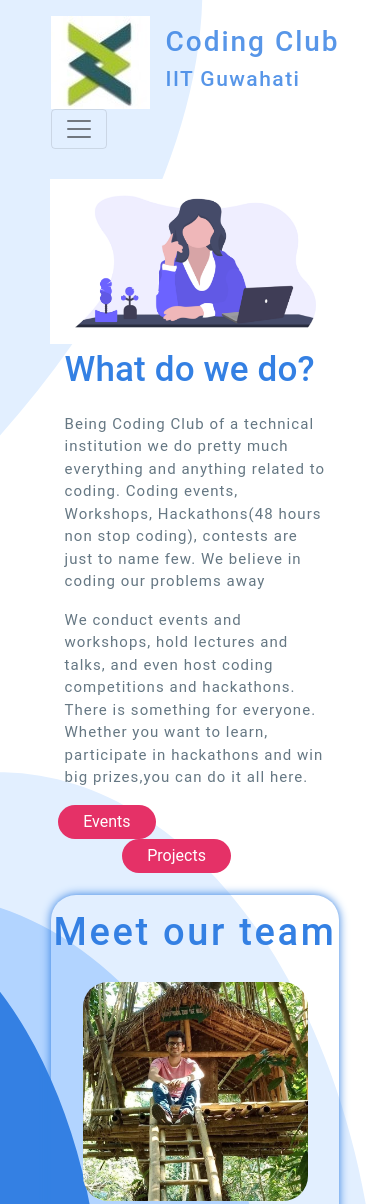
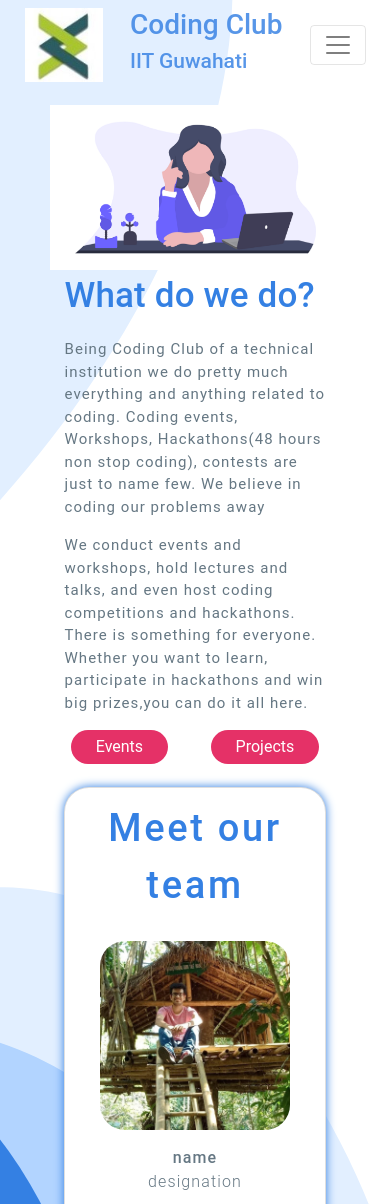
Before and after one commit to imemya19/codingclubwebsite, a plain HTML site: page new_html/about_us.html in a window 390 px wide. Shown: the top 1204 px of the page. Drawn offline with nearby package versions, Linux system fonts and the light colour scheme.

Commit message:
about_us

```diff
--- a/new_html/about_us.html
+++ b/new_html/about_us.html
@@ -75,9 +75,9 @@
 							We conduct events and workshops, hold lectures and talks, and even host coding competitions and hackathons. There is something for everyone. Whether you want to learn, participate in hackathons and win big prizes,you can do it all here.
 						</p>
 					</div>
-					<button id="button1" style="margin-left: 3%">Events</button>
-					<button id="button1" style="margin-left: 25%">Projects</button>
-
+					<div class="row-me justify-content-around">
+						<div class="col-xs"><button id="button1" onclick="window.location.href = './events.html'">Events</button></div>
+						<div class="col-xs"><button id="button1" onclick="window.location.href = './projects.html'">Projects</button></div>
 				</div>
 
 			</div>
@@ -87,7 +87,7 @@
 		<!--team-->
 
 		<div class="container-fluid" id="team">
-			<div class="team-wrapper">
+			<div class="team-wrapper card">
 			<div class="row-me justify-content-center" style="margin-bottom: 2%">
 				<p class="heading">Meet our team</p>
 			</div>
@@ -305,8 +305,8 @@
 <!-- footer start-->
 
 		<div class="container-fluid" id="space" >
-			<div class="row-me">
-				<div class="col-lg-auto">
+			<div class="row-me justify-content-center">
+				<div class="col-lg-4">
 					<div>
 						<p id="font18"><strong>Contacts :</strong></p>
 					</div>
@@ -322,7 +322,7 @@
 					</div>
 
 				</div>
-				<div class="col-lg-auto align-self-center offset-lg-3" style="text-align: center;">
+				<div class="col-lg-auto align-self-center" style="text-align: center;">
 					<h5 style="margin:15px;"><strong>Follow us on</strong></h5>
 					<ul style="padding-left: initial;" >
 						<li style="display:inline; padding: 10px;">
--- a/new_styles/about_us.css
+++ b/new_styles/about_us.css
@@ -16,11 +16,12 @@ body{
 }
 
 .wrapper{
-	background-image: url(../media/images_aboutus/about_us.svg);
+	background-image: url(../media/images_homepage/home.svg);
 	background-repeat: no-repeat;
 	background-size: cover;
 
 }
+
 
 .inner-wrapper{
 	padding-top: 2%;
@@ -68,13 +69,15 @@ body{
 }
 
 .team-wrapper .row-me{
+	margin-left: 2%;
+	margin-right: 2%;
 	margin-top: 2%;
 	margin-bottom: 5%
 }
 
 .dp{
-	width: 225px;
-	height: 219px;
+	width: 200px;
+	height: 210px;
 	margin: auto;
 }
 
@@ -142,3 +145,32 @@ letter-spacing: 0.07em;
 	font-size:17px;
 	font-weight: 10px;
 }
+
+#space{
+	padding-top: 200px;
+	padding-bottom: 50px;
+}
+
+@media (max-width: 430px){
+	.dp{
+		width: 100%!important;
+		height: 100%!important;
+	}
+
+	#clublogo{
+		width:23%;
+	}
+
+	.navbar{
+      padding: 0px!important;
+    }
+
+    #nav-pos{
+        padding-left: 5px!important;
+        padding-right: 5px!important;
+    }
+
+     #cclogoright{
+      letter-spacing: 0px!important;
+    }
+}
--- a/new_styles/home.css
+++ b/new_styles/home.css
@@ -66,7 +66,7 @@ body{
         padding-right: 5px!important;
     }
 
-    #navbar{
+    .navbar{
       padding: 0px!important;
     }
 
```
Also changed, not shown: new_html/home.html (+4 -4 lines).
